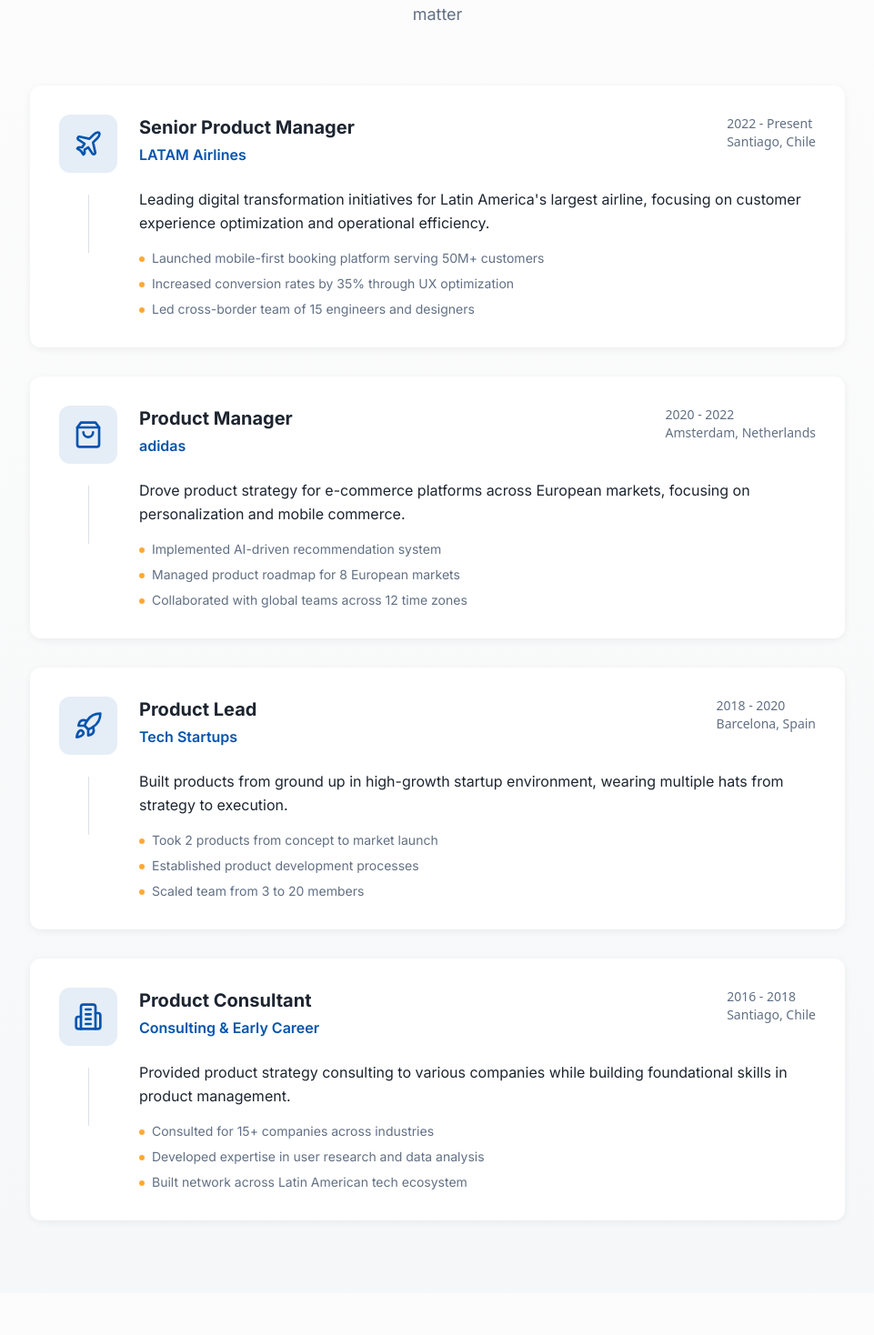
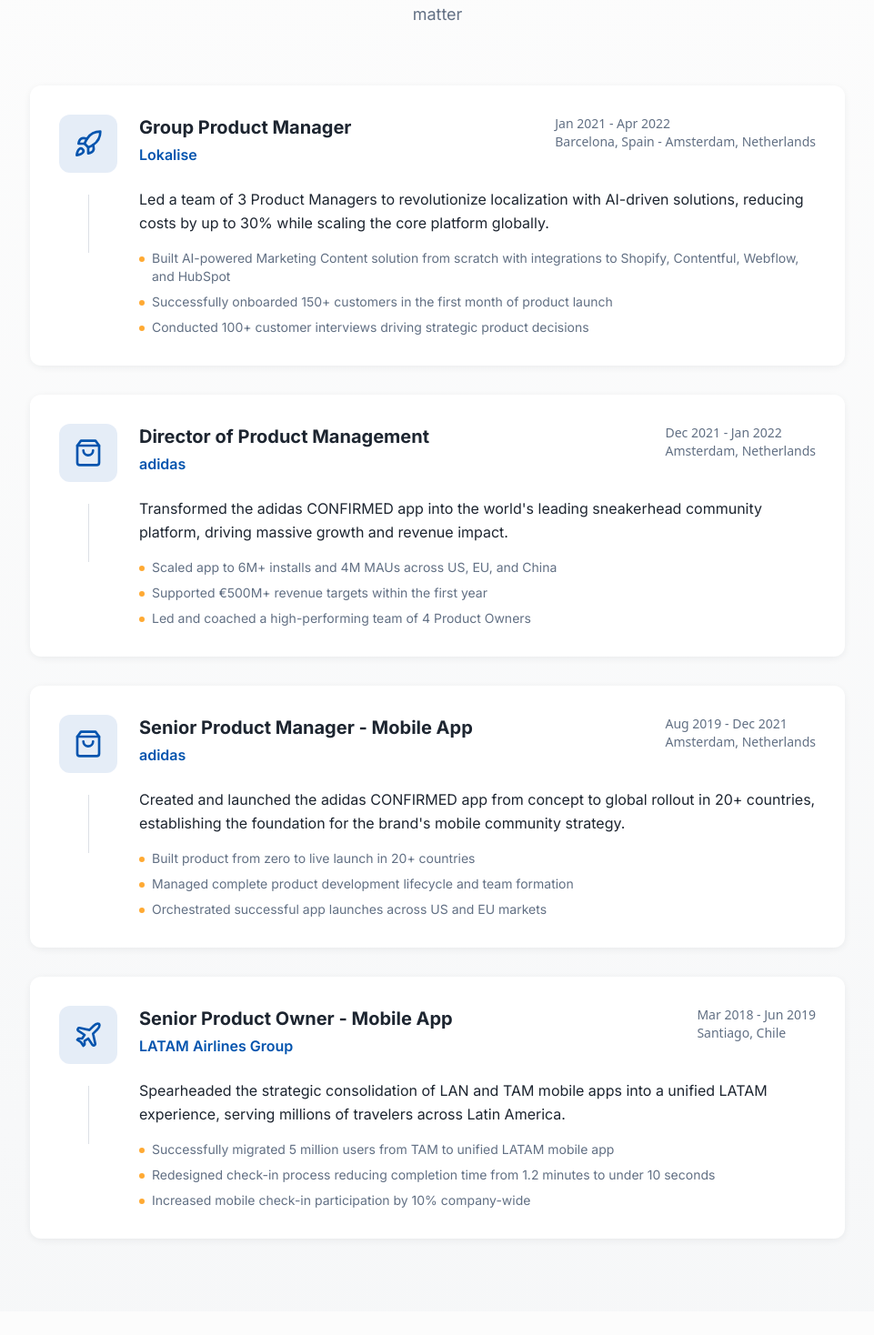
Before and after one commit to cristiantumani/cristian-tumani-portfolio, a React (Vite) app: page / in a window 1280 px wide. Shown: the part 1842-3310 px from the top of the page at 91% size, without its empty margins (159-1120 px from the left). Built offline with nearby package versions, Linux system fonts and the light colour scheme.

Commit message:
Update experience section content
Refactor the experience section to incorporate updated content from the provided CV. The text has been improved for attractiveness and audience engagement.

```diff
--- a/src/components/ExperienceSection.tsx
+++ b/src/components/ExperienceSection.tsx
@@ -3,55 +3,55 @@ import { Building2, Plane, ShoppingBag, Rocket } from "lucide-react";
 const ExperienceSection = () => {
   const experiences = [
     {
-      icon: Plane,
-      company: "LATAM Airlines",
-      role: "Senior Product Manager",
-      period: "2022 - Present",
-      location: "Santiago, Chile",
-      description: "Leading digital transformation initiatives for Latin America's largest airline, focusing on customer experience optimization and operational efficiency.",
+      icon: Rocket,
+      company: "Lokalise",
+      role: "Group Product Manager",
+      period: "Jan 2021 - Apr 2022",
+      location: "Barcelona, Spain - Amsterdam, Netherlands",
+      description: "Led a team of 3 Product Managers to revolutionize localization with AI-driven solutions, reducing costs by up to 30% while scaling the core platform globally.",
       achievements: [
-        "Launched mobile-first booking platform serving 50M+ customers",
-        "Increased conversion rates by 35% through UX optimization",
-        "Led cross-border team of 15 engineers and designers"
+        "Built AI-powered Marketing Content solution from scratch with integrations to Shopify, Contentful, Webflow, and HubSpot",
+        "Successfully onboarded 150+ customers in the first month of product launch",
+        "Conducted 100+ customer interviews driving strategic product decisions"
       ]
     },
     {
       icon: ShoppingBag,
       company: "adidas",
-      role: "Product Manager",
-      period: "2020 - 2022",
+      role: "Director of Product Management",
+      period: "Dec 2021 - Jan 2022",
       location: "Amsterdam, Netherlands",
-      description: "Drove product strategy for e-commerce platforms across European markets, focusing on personalization and mobile commerce.",
+      description: "Transformed the adidas CONFIRMED app into the world's leading sneakerhead community platform, driving massive growth and revenue impact.",
       achievements: [
-        "Implemented AI-driven recommendation system",
-        "Managed product roadmap for 8 European markets",
-        "Collaborated with global teams across 12 time zones"
+        "Scaled app to 6M+ installs and 4M MAUs across US, EU, and China",
+        "Supported €500M+ revenue targets within the first year",
+        "Led and coached a high-performing team of 4 Product Owners"
       ]
     },
     {
-      icon: Rocket,
-      company: "Tech Startups",
-      role: "Product Lead",
-      period: "2018 - 2020",
-      location: "Barcelona, Spain",
-      description: "Built products from ground up in high-growth startup environment, wearing multiple hats from strategy to execution.",
+      icon: ShoppingBag,
+      company: "adidas",
+      role: "Senior Product Manager - Mobile App",
+      period: "Aug 2019 - Dec 2021",
+      location: "Amsterdam, Netherlands",
+      description: "Created and launched the adidas CONFIRMED app from concept to global rollout in 20+ countries, establishing the foundation for the brand's mobile community strategy.",
       achievements: [
-        "Took 2 products from concept to market launch",
-        "Established product development processes",
-        "Scaled team from 3 to 20 members"
+        "Built product from zero to live launch in 20+ countries",
+        "Managed complete product development lifecycle and team formation",
+        "Orchestrated successful app launches across US and EU markets"
       ]
     },
     {
-      icon: Building2,
-      company: "Consulting & Early Career",
-      role: "Product Consultant",
-      period: "2016 - 2018",
+      icon: Plane,
+      company: "LATAM Airlines Group",
+      role: "Senior Product Owner - Mobile App",
+      period: "Mar 2018 - Jun 2019",
       location: "Santiago, Chile",
-      description: "Provided product strategy consulting to various companies while building foundational skills in product management.",
+      description: "Spearheaded the strategic consolidation of LAN and TAM mobile apps into a unified LATAM experience, serving millions of travelers across Latin America.",
       achievements: [
-        "Consulted for 15+ companies across industries",
-        "Developed expertise in user research and data analysis",
-        "Built network across Latin American tech ecosystem"
+        "Successfully migrated 5 million users from TAM to unified LATAM mobile app",
+        "Redesigned check-in process reducing completion time from 1.2 minutes to under 10 seconds",
+        "Increased mobile check-in participation by 10% company-wide"
       ]
     }
   ];
```
